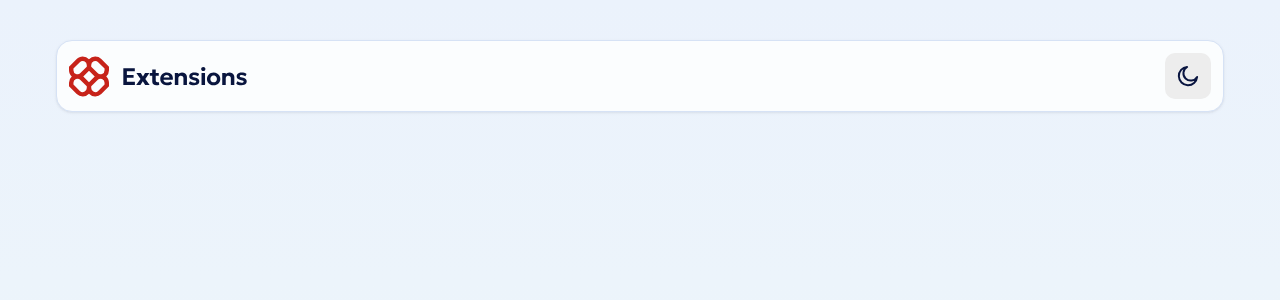
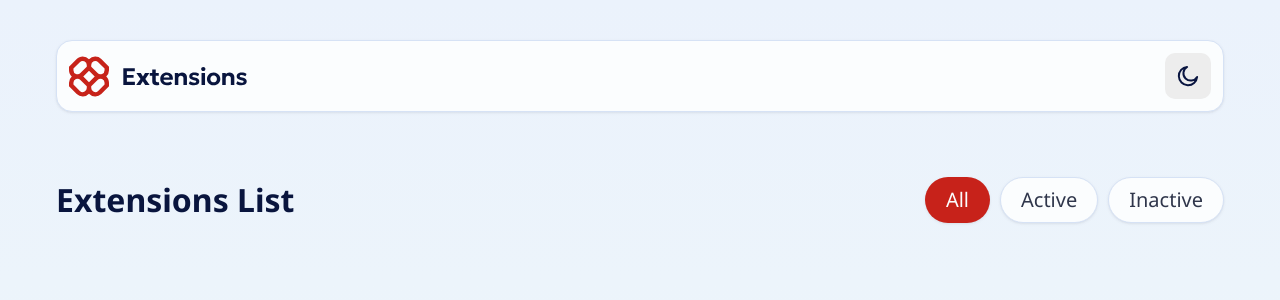
Before and after one commit to 2AWebDeveloper/browser-extensions-manager-ui, a React (Vite) app: page / in a window 1280 px wide. Shown: the top 300 px of the page. Built offline with nearby package versions, Linux system fonts and the light colour scheme.

Commit message:
create ToolBar component

```diff
--- a/src/App.jsx
+++ b/src/App.jsx
@@ -1,12 +1,15 @@
 import { ThemeProvider } from "./contexts/ThemeContext";
 import Header from "./components/Header";
 import Main from "./components/Main";
+import ToolBar from "./components/ToolBar";
 
 export default function App() {
   return (
     <ThemeProvider>
       <Header />
-      <Main></Main>
+      <Main>
+        <ToolBar />
+      </Main>
     </ThemeProvider>
   );
 }
--- /dev/null
+++ b/src/components/ToolBar.jsx
@@ -0,0 +1,20 @@
+export default function ToolBar() {
+  return (
+    <div className="flex flex-col items-center justify-between gap-4 mt-10 md:flex-row md:mt-16">
+      <h2 className="text-[32px] font-bold text-neutral-900 dark:text-neutral-0">
+        Extensions List
+      </h2>
+      <div className="flex items-center gap-2.5">
+        <button type="button" className="filter-btn active">
+          All
+        </button>
+        <button type="button" className="filter-btn">
+          Active
+        </button>
+        <button type="button" className="filter-btn">
+          Inactive
+        </button>
+      </div>
+    </div>
+  );
+}
--- a/src/index.css
+++ b/src/index.css
@@ -33,4 +33,10 @@
   header {
     @apply mt-5 lg:mt-10;
   }
+  .filter-btn {
+    @apply text-xl px-5 py-2 bg-neutral-0 text-neutral-700 border border-neutral-200 rounded-full shadow shadow-neutral-600/10 cursor-pointer hover:opacity-60 dark:bg-neutral-700 dark:text-neutral-0 dark:border-neutral-600 dark:hover:opacity-100 dark:hover:bg-neutral-600;
+  }
+  .filter-btn.active {
+    @apply border-opacity-0 opacity-100 bg-red-700 text-neutral-0 hover:bg-red-500 dark:bg-red-500 dark:text-neutral-900 dark:hover:bg-red-700 !important;
+  }
 }
```
